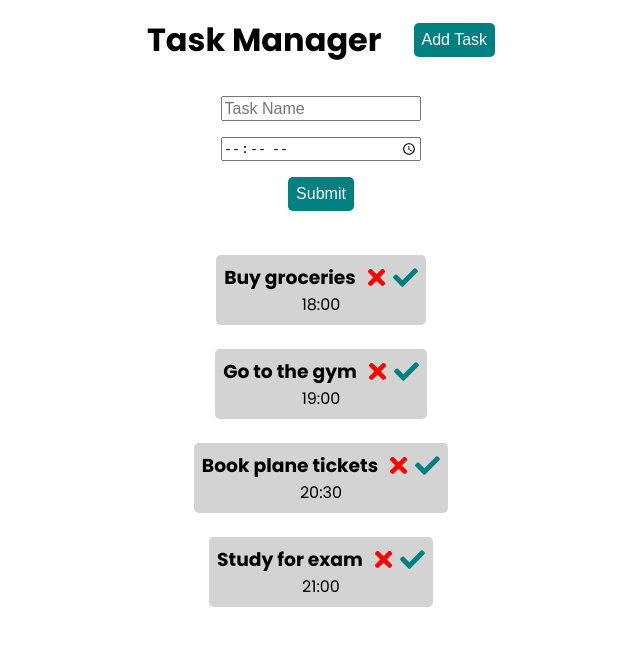
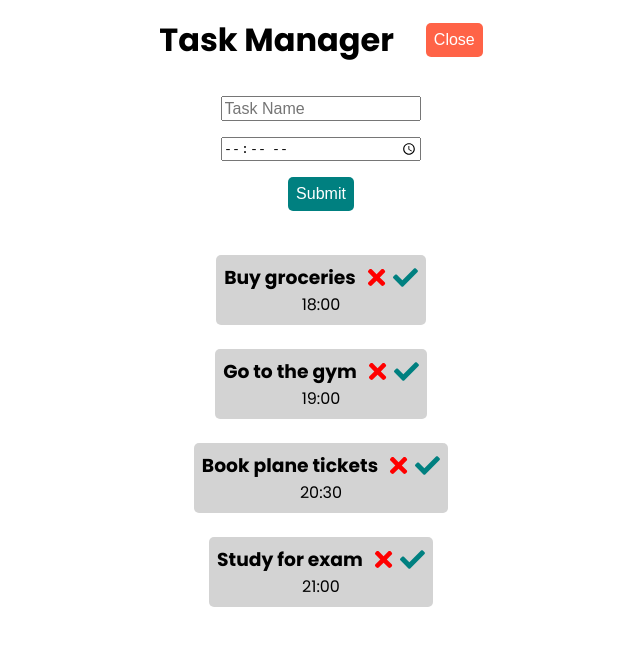
Before and after one commit to ajwilliamss/task-manager, an Angular app: page / in a window 1280 px wide. Shown: the top 646 px of the page, without its empty margins (319-959 px from the left). Built offline with nearby package versions, Linux system fonts and the light colour scheme; data requests are answered from the project's data file.

Commit message:
Added toggle service

```diff
--- a/src/app/components/add-task/add-task.component.html
+++ b/src/app/components/add-task/add-task.component.html
@@ -1,4 +1,4 @@
-<form class="add-task-form" (ngSubmit)="handleSubmit()">
+<form *ngIf="displayAddForm" class="add-task-form" (ngSubmit)="handleSubmit()">
   <input type="text" name="name" id="name" placeholder="Task Name" [(ngModel)]="name" required>
   <input type="time" name="time" id="time" [(ngModel)]="time" required>
   <button type="submit">Submit</button>
--- a/src/app/components/add-task/add-task.component.ts
+++ b/src/app/components/add-task/add-task.component.ts
@@ -1,6 +1,8 @@
 import { Component, OnInit, Output, EventEmitter } from '@angular/core';
 import { Task } from '../../task';
 import { v4 as uuidv4 } from 'uuid';
+import { ToggleService } from '../../services/toggle.service';
+import { Subscription } from 'rxjs';
 
 @Component({
   selector: 'app-add-task',
@@ -13,8 +15,14 @@ export class AddTaskComponent implements OnInit {
   time!: string;
   completed: boolean = false;
   @Output() onSubmit: EventEmitter<Task> = new EventEmitter();
+  displayAddForm: boolean = true;
+  subscription: Subscription;
 
-  constructor() {}
+  constructor(private toggleService: ToggleService) {
+    this.subscription = this.toggleService
+      .onToggle()
+      .subscribe((value) => (this.displayAddForm = value));
+  }
 
   ngOnInit(): void {}
 
--- a/src/app/components/header/header.component.html
+++ b/src/app/components/header/header.component.html
@@ -1,4 +1,5 @@
 <header>
   <h1>{{title}}</h1>
-  <app-button text="Add Task" colour="teal" (onClick)="handleView()"></app-button>
+  <app-button text="{{ displayAddForm ? 'Close' : 'Add' }}" colour="{{ displayAddForm ? 'tomato' : 'teal' }}"
+    (onClick)="handleDisplay()"></app-button>
 </header>
--- a/src/app/components/header/header.component.ts
+++ b/src/app/components/header/header.component.ts
@@ -1,4 +1,6 @@
 import { Component, OnInit } from '@angular/core';
+import { ToggleService } from '../../services/toggle.service';
+import { Subscription } from 'rxjs';
 
 @Component({
   selector: 'app-header',
@@ -7,12 +9,18 @@ import { Component, OnInit } from '@angular/core';
 })
 export class HeaderComponent implements OnInit {
   title: string = 'Task Manager';
+  displayAddForm: boolean = true;
+  subscription: Subscription;
 
-  constructor() {}
+  constructor(private toggleService: ToggleService) {
+    this.subscription = this.toggleService
+      .onToggle()
+      .subscribe((value) => (this.displayAddForm = value));
+  }
 
   ngOnInit(): void {}
 
-  handleView(): void {
-    console.log('View form');
+  handleDisplay(): void {
+    this.toggleService.toggleDisplay();
   }
 }
--- /dev/null
+++ b/src/app/services/toggle.service.ts
@@ -0,0 +1,21 @@
+import { Injectable } from '@angular/core';
+import { Observable, Subject } from 'rxjs';
+
+@Injectable({
+  providedIn: 'root',
+})
+export class ToggleService {
+  private displayAddForm: boolean = true;
+  private subject = new Subject<boolean>();
+
+  constructor() {}
+
+  toggleDisplay(): void {
+    this.displayAddForm = !this.displayAddForm;
+    this.subject.next(this.displayAddForm);
+  }
+
+  onToggle(): Observable<boolean> {
+    return this.subject.asObservable();
+  }
+}
```
Also changed, not shown: 1 other file (tests, documents, lock files or other folders).
